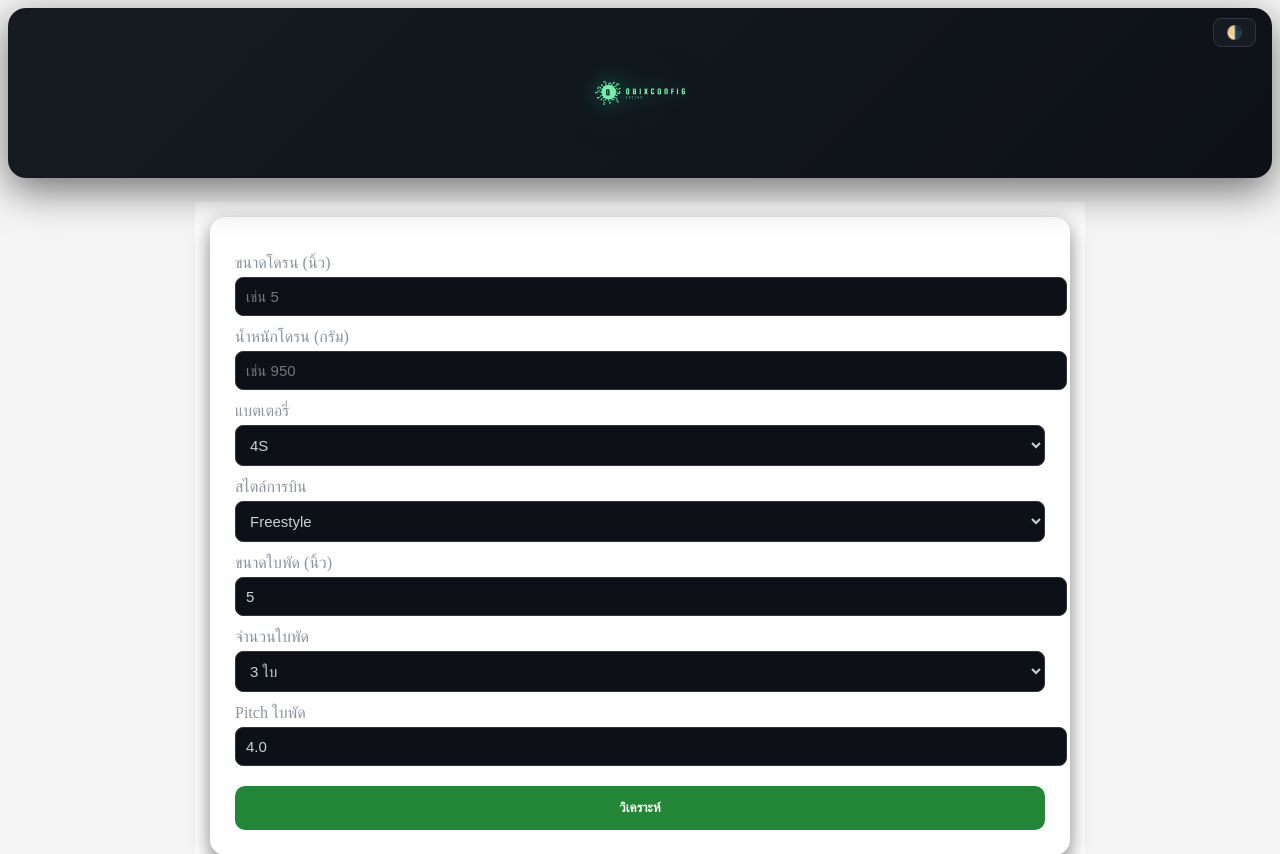
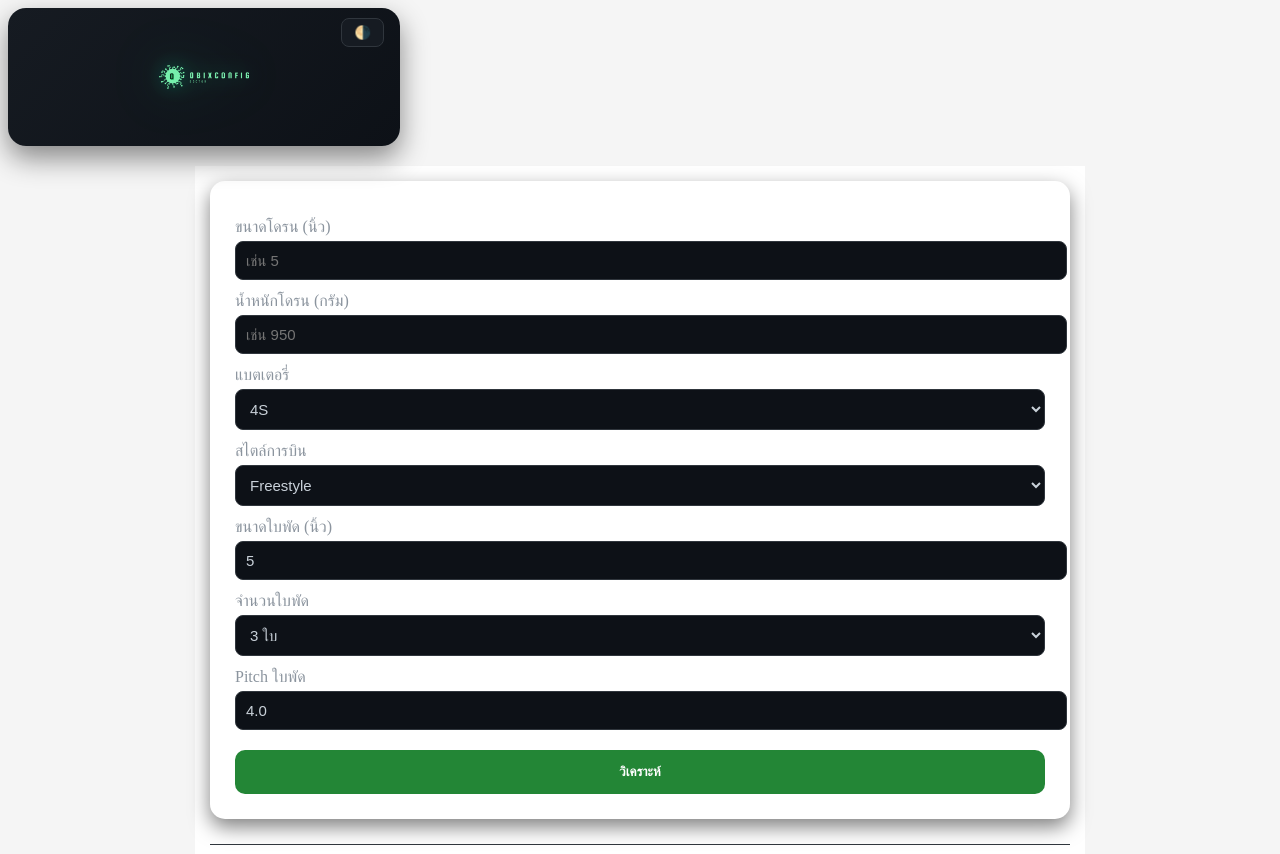
Before and after one commit to Santipap250/obixconfigdoctor-dev, a Flask app: page /app in a window 1280 px wide. Shown: the top 854 px of the page. Run offline with Flask 3, Linux system fonts and the light colour scheme.

Commit message:
Update style.css

```diff
--- a/static/css/style.css
+++ b/static/css/style.css
@@ -153,12 +153,13 @@ footer {
   align-items: center;
   justify-content: center;
   gap: 14px;
-  padding: 40px 20px;
-  margin-bottom: 24px;
+  padding: 24px 16px;
+  margin-bottom: 20px;
   border-radius: 18px;
 
   background: linear-gradient(135deg, #161b22, #0d1117);
-  box-shadow: 0 12px 40px rgba(0,0,0,0.55);
+  box-shadow: 0 12px 28px rgba(0,0,0,0.45);
+max-height: 220px;
 }
 
 .title-group h1 {
@@ -186,6 +187,8 @@ footer {
 }
 
 .center-logo {
+max-width: 360px;
+  width: 100%;
   justify-content: center;
   position: relative;
 }
```
